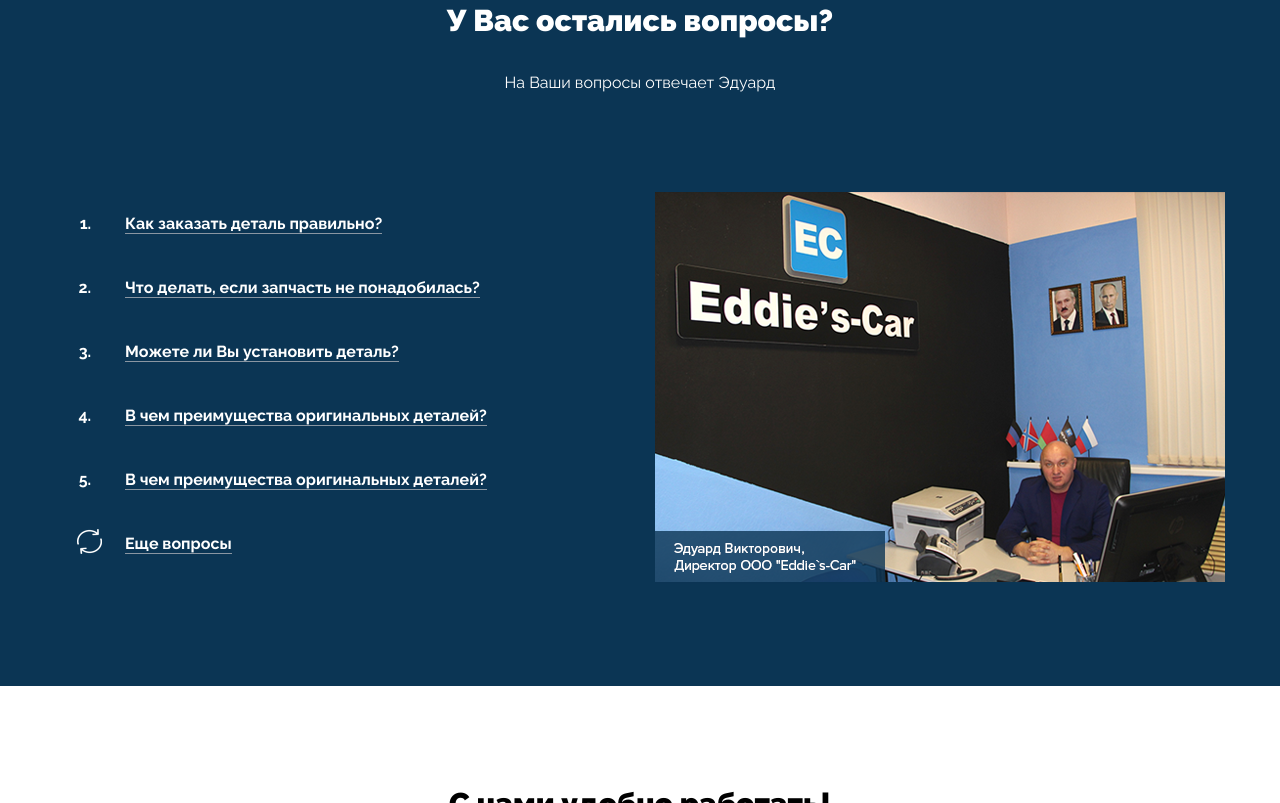
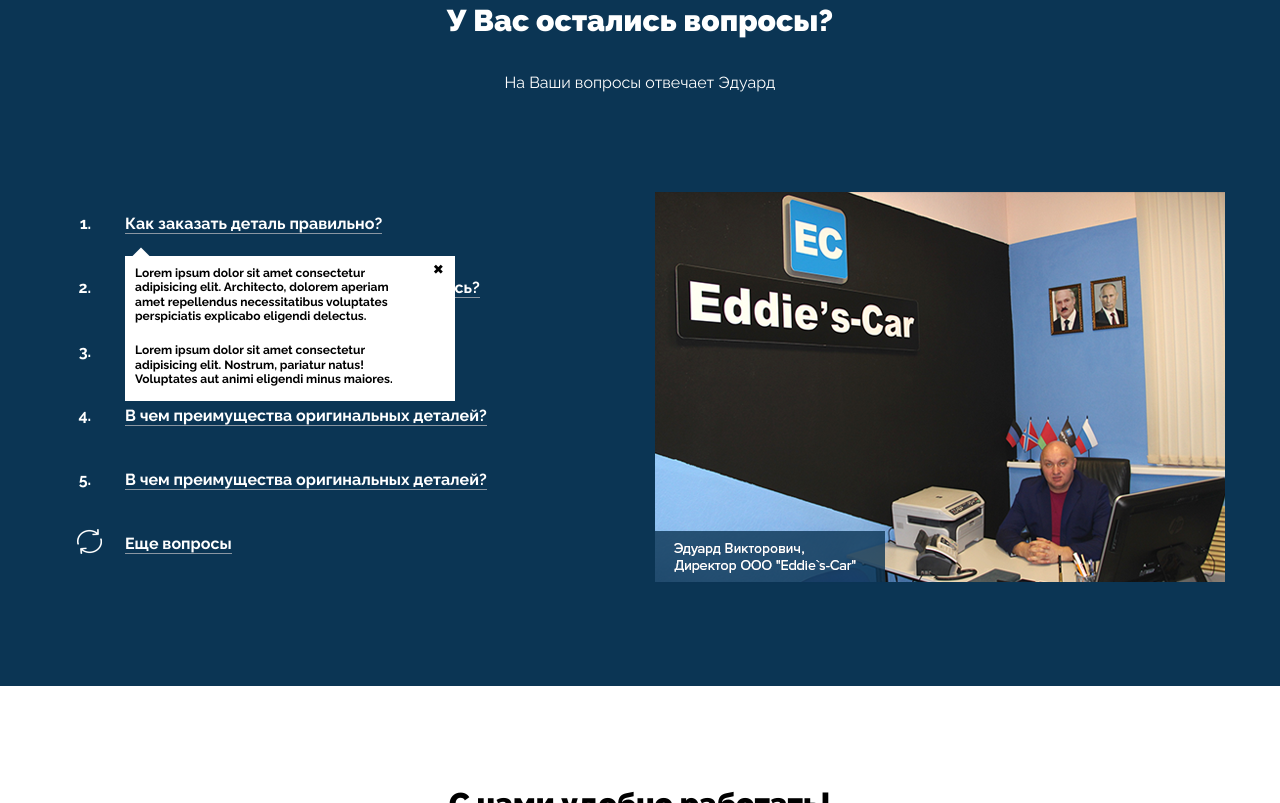
Before and after one commit to NadyrbekBaktybekuulu/BELAZY, a plain HTML site: page index.html in a window 1280 px wide. Shown: the part 4045-4848 px from the top of the page. Drawn offline with Linux system fonts and the light colour scheme.

Commit message:
Добавил всплывающее окно с ответом в раздел questions

```diff
--- a/css/style.css
+++ b/css/style.css
@@ -476,10 +476,48 @@ button:active {
 }
 
 .questions-list ol li {
+    position: relative;
     text-align: left;
     line-height: 4;
     font-weight: 700;
     padding-left: 30px;
+}
+
+.questions-list .answers {
+    position: absolute;
+    background-color: #ffffff;
+    z-index: 2;
+    color: #000000;
+    line-height: 1.2;
+    font-size: 12px;
+    width: 330px;
+    height: 145px;
+}
+
+.questions-list .answers::before {
+    position: absolute;
+    content: "";
+    width: 12px;
+    height: 12px;
+    background-color: #ffffff;
+    transform: rotate(45deg);
+    top: -6px;
+    left: 10px;
+}
+
+.questions-list .answer {
+    padding: 10px 40px 10px 10px;
+}
+
+.answers button {
+    position: absolute;
+    top: 5px;
+    right: 5px;
+    background-color: #ffffff;
+    border: none;
+    outline: none;
+    cursor: pointer;
+    border-radius: 3px;
 }
 
 .questions-list ol li a{
--- a/index.html
+++ b/index.html
@@ -151,41 +151,25 @@
             <p>На Ваши вопросы отвечает Эдуард</p>
             <div class="questions-list">
                 <ol>
-                    <li><a href="#" title="Lorem ipsum dolor sit amet, consectetur
-                        adipisicing elit, sed do eiusmod tempor
-                        incididunt ut labore et dolore magna aliqua.
-
-                        Ut enim ad minim veniam, quis nostrud
-                        exercitation ullamco laboris nisi ut aliquip ex ea
-                        commodo consequat.">Как заказать деталь правильно?</a></li>
-                    <li><a href="#" title="Lorem ipsum dolor sit amet, consectetur
-                        adipisicing elit, sed do eiusmod tempor
-                        incididunt ut labore et dolore magna aliqua.
-
-                        Ut enim ad minim veniam, quis nostrud
-                        exercitation ullamco laboris nisi ut aliquip ex ea
-                        commodo consequat.">Что делать, если запчасть не понадобилась?</a></li>
-                    <li><a href="#" title="Lorem ipsum dolor sit amet, consectetur
-                        adipisicing elit, sed do eiusmod tempor
-                        incididunt ut labore et dolore magna aliqua.
-
-                        Ut enim ad minim veniam, quis nostrud
-                        exercitation ullamco laboris nisi ut aliquip ex ea
-                        commodo consequat.">Можете ли Вы установить деталь?</a></li>
-                    <li><a href="#" title="Lorem ipsum dolor sit amet, consectetur
-                        adipisicing elit, sed do eiusmod tempor
-                        incididunt ut labore et dolore magna aliqua.
-
-                        Ut enim ad minim veniam, quis nostrud
-                        exercitation ullamco laboris nisi ut aliquip ex ea
-                        commodo consequat.">В чем преимущества оригинальных деталей?</a></li>
-                    <li><a href="#" title="Lorem ipsum dolor sit amet, consectetur
-                        adipisicing elit, sed do eiusmod tempor
-                        incididunt ut labore et dolore magna aliqua.
-
-                        Ut enim ad minim veniam, quis nostrud
-                        exercitation ullamco laboris nisi ut aliquip ex ea
-                        commodo consequat.">В чем преимущества оригинальных деталей?</a></li>
+                    <li>
+                        <a href="#">Как заказать деталь правильно?</a>
+                        <div class="answers">
+                            <p class="answer">Lorem ipsum dolor sit amet consectetur
+                                adipisicing elit. Architecto, dolorem aperiam
+                                amet repellendus necessitatibus voluptates
+                                perspiciatis explicabo eligendi delectus.
+                            </p>
+                            <p class="answer">Lorem ipsum dolor sit amet consectetur
+                                adipisicing elit. Nostrum, pariatur natus!
+                                Voluptates aut animi eligendi minus maiores.
+                            </p>
+                            <button>&#10006;</button>
+                        </div>
+                    </li>
+                    <li><a href="#">Что делать, если запчасть не понадобилась?</a></li>
+                    <li><a href="#">Можете ли Вы установить деталь?</a></li>
+                    <li><a href="#">В чем преимущества оригинальных деталей?</a></li>
+                    <li><a href="#">В чем преимущества оригинальных деталей?</a></li>
                     <li id="reload-arrows"><a href="#">Еще вопросы</a></li>
                 </ol>
                 <div class="eddies-chief">
@@ -271,7 +255,7 @@
         </div><!--container-->
     </section><!--com-to-our-office-->
     <section class="maps">
-        <iframe src="https://www.google.com/maps/embed?pb=!1m16!1m12!1m3!1d2039.2459117983242!2d40.548854764115134!3d64.5455982764149!2m3!1f0!2f0!3f0!3m2!1i1024!2i768!4f13.1!2m1!1z0LPQvtGA0L7QtCDQkNGA0YXQsNC90LPQtdC70YzRgdC6LCDQnNC-0YHQutCy0LAt0KHQuNGC0LgsINC-0YQuIDM3MjU!5e0!3m2!1sru!2skg!4v1595939797199!5m2!1sru!2skg" width="1360" height="350" frameborder="0" style="border:0;" allowfullscreen="" aria-hidden="false" tabindex="0"></iframe>
+        <iframe src="https://www.google.com/maps/embed?pb=!1m16!1m12!1m3!1d2039.2459117983242!2d40.548854764115134!3d64.5455982764149!2m3!1f0!2f0!3f0!3m2!1i1024!2i768!4f13.1!2m1!1z0LPQvtGA0L7QtCDQkNGA0YXQsNC90LPQtdC70YzRgdC6LCDQnNC-0YHQutCy0LAt0KHQuNGC0LgsINC-0YQuIDM3MjU!5e0!3m2!1sru!2skg!4v1595939797199!5m2!1sru!2skg" width="1348" height="350" frameborder="0" style="border:0;" allowfullscreen="" aria-hidden="false" tabindex="0"></iframe>
     </section><!--maps-->
     <footer class="footer">
         <div class="container">
```
